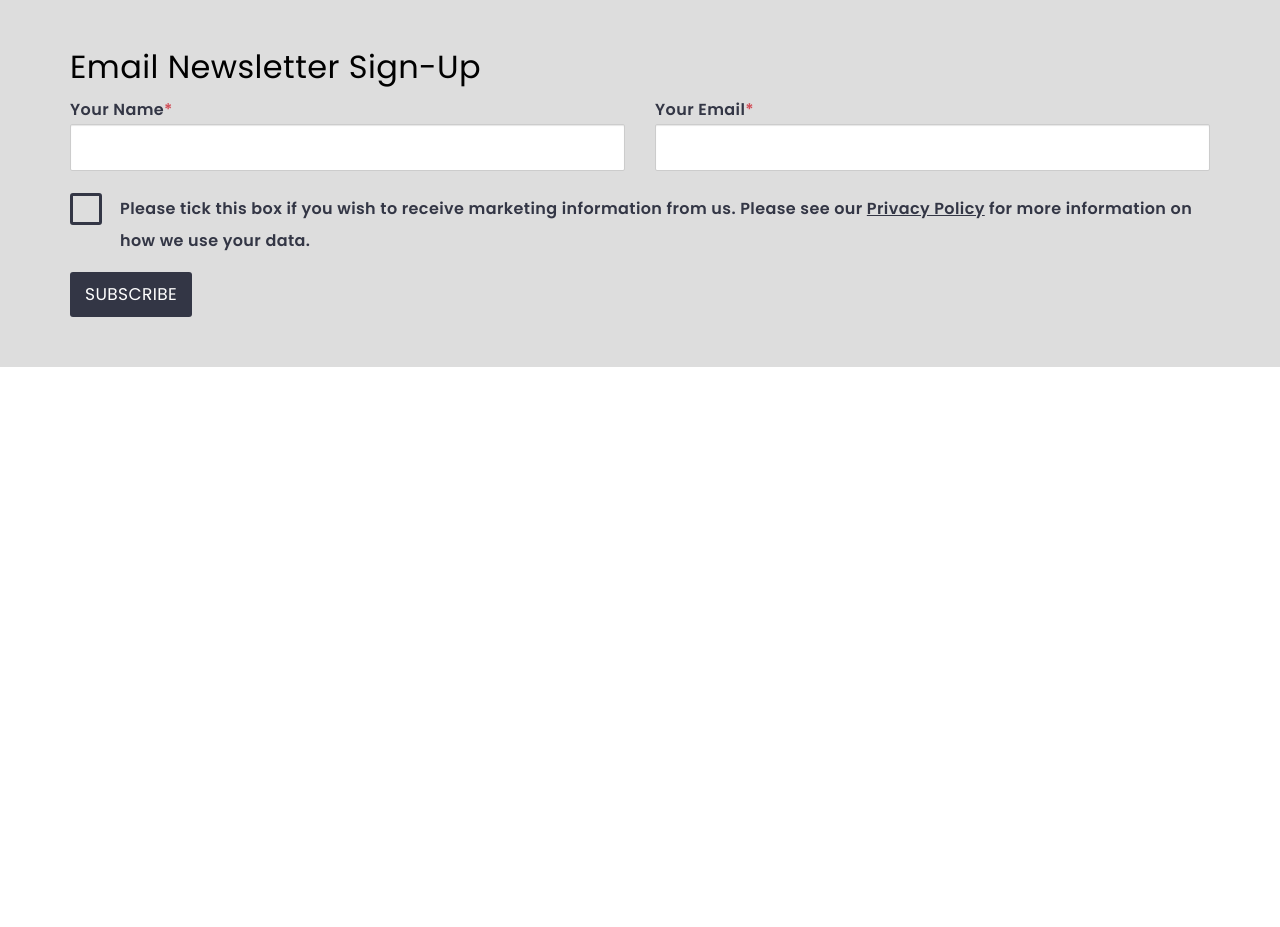
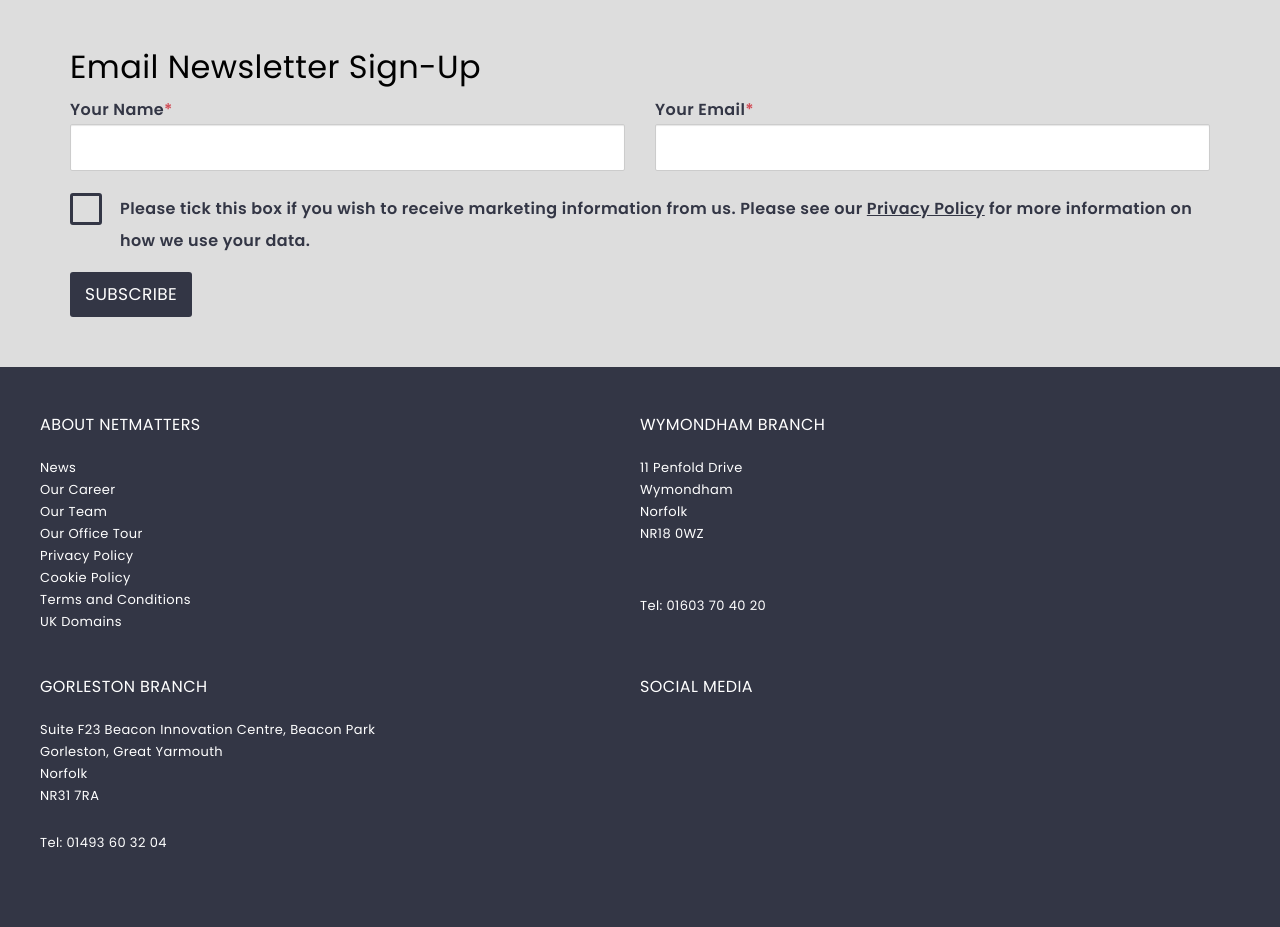
Before and after one commit to tahinia/HTML-CSS-Reflection, a PHP site: page / in a window 1280 px wide. Shown: the part 3217-4144 px from the top of the page. Before the commit the page ends 3584 px from the top, so only its background shows below. Run offline with PHP 8.4, Linux system fonts and the light colour scheme; some libraries are stand-ins or nearby versions.

Commit message:
Addition of more columns to footer section

```diff
--- a/index.html
+++ b/index.html
@@ -461,7 +461,68 @@
   </section>
   <!-- footer -->
   <footer>
-    <div class="footer"></div>
+    <div class="footer-inner">
+      <div class="footer-content margin-width">
+          <div class="footer-column-1">
+            <h4>About Netmatters</h4>
+            <ul>
+              <li><a href="#">News</a>
+              </li>
+              <li>
+                <a href="#">Our Career</a>
+              </li>
+              <li>
+                <a href="#">Our Team</a>
+              </li>
+              <li>
+                <a href="#">Our Office Tour</a>
+              </li>
+              <li>
+                <a href="#">Privacy Policy</a>
+              </li>
+              <li>
+                <a href="#">Cookie Policy</a>
+              </li>
+              <li>
+                <a href="#">Terms and Conditions</a>
+              </li>
+              <li>
+                <a href="#">UK Domains</a>
+              </li>
+            </ul>
+          </div>
+          <div class="footer-column-2">
+            <h4> Wymondham Branch</h4>
+            <ul>
+              <li>11 Penfold Drive</li>
+              <li>Wymondham</li>
+              <li>Norfolk</li>
+              <li>NR18 0WZ</li>
+              <li>
+                Tel:
+                <a href="tel:01603704020"> 01603 70 40 20</a>
+              </li>
+            </ul>
+          </div>
+          <div class="footer-column-3">
+            <h4>Gorleston Branch</h4>
+            <ul>
+              <li>Suite F23 Beacon Innovation Centre, Beacon Park</li>
+              <li>Gorleston, Great Yarmouth</li>
+              <li>Norfolk</li>
+              <li>NR31 7RA</li>
+              <li>
+                Tel:
+                <a href="tel:01493603204"> 01493 60 32 04</a>
+              </li>
+            </ul>
+          </div>
+          <div class="footer-column-4">
+            <h4>Social Media</h4>
+            <div class="social-media"></div>
+          </div>
+      </div>
+    </div>
   </footer>
 </body>
 
--- /dev/null
+++ b/scss/_footer.scss
@@ -0,0 +1,72 @@
+footer{
+    background-color: #333645;
+    color: #fff;
+    overflow: hidden;
+
+    a{
+        text-decoration: none;
+        color: #fff;
+        background-color: transparent;
+
+        &:hover{
+            text-decoration: underline;
+        }
+    }
+
+    ul{
+        list-style: none;
+        padding: 0;
+    }
+}
+
+.footer-inner{
+    padding: 47px 15px 43px;
+    font-size:.8125rem;
+    line-height: 1.375rem;
+
+    h4{
+        margin-top: 0;
+        font-size: 1rem;
+        font-weight: 400;
+        text-transform: uppercase;
+    }
+}
+
+.footer-content{
+    @include mq('sm'){
+        display: flex;
+        flex-wrap: wrap;
+
+        *{
+            flex: 1 50%;
+        }
+    }
+}
+
+.footer-column-1{
+    margin-bottom: 30px;
+}
+
+.footer-column-2{
+    padding-bottom: 30px;
+
+    ul{
+        margin: 0;
+
+        li:nth-child(4){
+            padding-bottom: 50px;
+        }
+    }
+}
+
+.footer-column-3{
+    padding-bottom: 30px;
+
+    ul{
+        margin: 0;
+
+        li:nth-child(4){
+            padding-bottom: 25px;
+        }
+    }
+}
--- a/scss/style.css
+++ b/scss/style.css
@@ -988,4 +988,81 @@ h1 {
 .btn-newsletter:hover {
   background-color: #22242e;
 }
+
+footer {
+  background-color: #333645;
+  color: #fff;
+  overflow: hidden;
+}
+
+footer a {
+  text-decoration: none;
+  color: #fff;
+  background-color: transparent;
+}
+
+footer a:hover {
+  text-decoration: underline;
+}
+
+footer ul {
+  list-style: none;
+  padding: 0;
+}
+
+.footer-inner {
+  padding: 47px 15px 43px;
+  font-size: .8125rem;
+  line-height: 1.375rem;
+}
+
+.footer-inner h4 {
+  margin-top: 0;
+  font-size: 1rem;
+  font-weight: 400;
+  text-transform: uppercase;
+}
+
+@media screen and (min-width: 768px) {
+  .footer-content {
+    display: -webkit-box;
+    display: -ms-flexbox;
+    display: flex;
+    -ms-flex-wrap: wrap;
+        flex-wrap: wrap;
+  }
+  .footer-content * {
+    -webkit-box-flex: 1;
+        -ms-flex: 1 50%;
+            flex: 1 50%;
+  }
+}
+
+.footer-column-1 {
+  margin-bottom: 30px;
+}
+
+.footer-column-2 {
+  padding-bottom: 30px;
+}
+
+.footer-column-2 ul {
+  margin: 0;
+}
+
+.footer-column-2 ul li:nth-child(4) {
+  padding-bottom: 50px;
+}
+
+.footer-column-3 {
+  padding-bottom: 30px;
+}
+
+.footer-column-3 ul {
+  margin: 0;
+}
+
+.footer-column-3 ul li:nth-child(4) {
+  padding-bottom: 25px;
+}
 /*# sourceMappingURL=style.css.map */
--- a/scss/style.scss
+++ b/scss/style.scss
@@ -30,3 +30,4 @@
 @import "latest";
 @import "logo";
 @import "newsletter";
+@import "footer";
```
Also changed, not shown: 1 other file.
